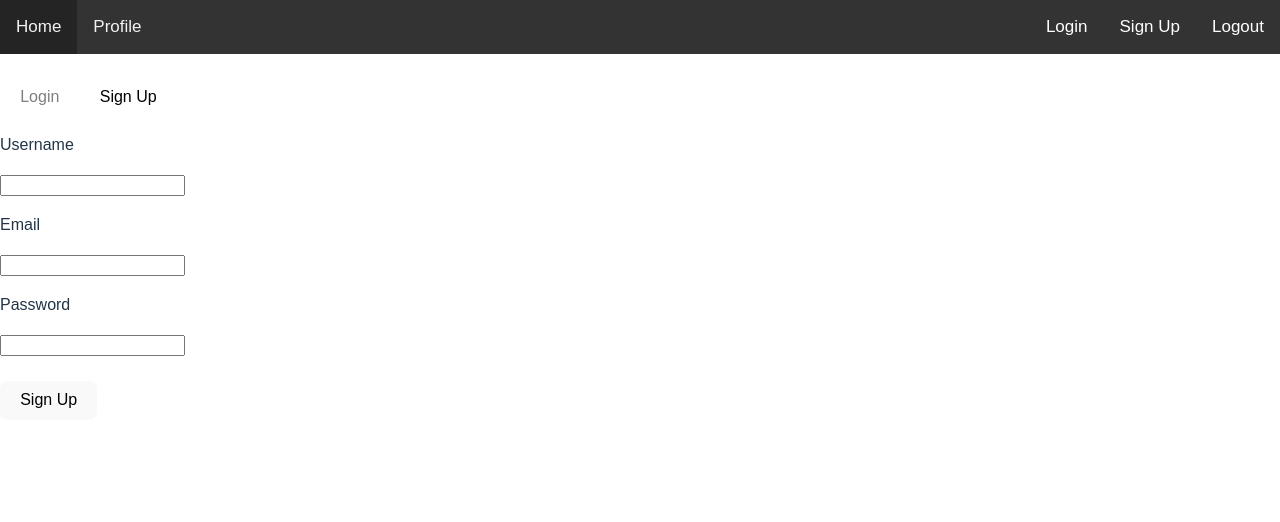
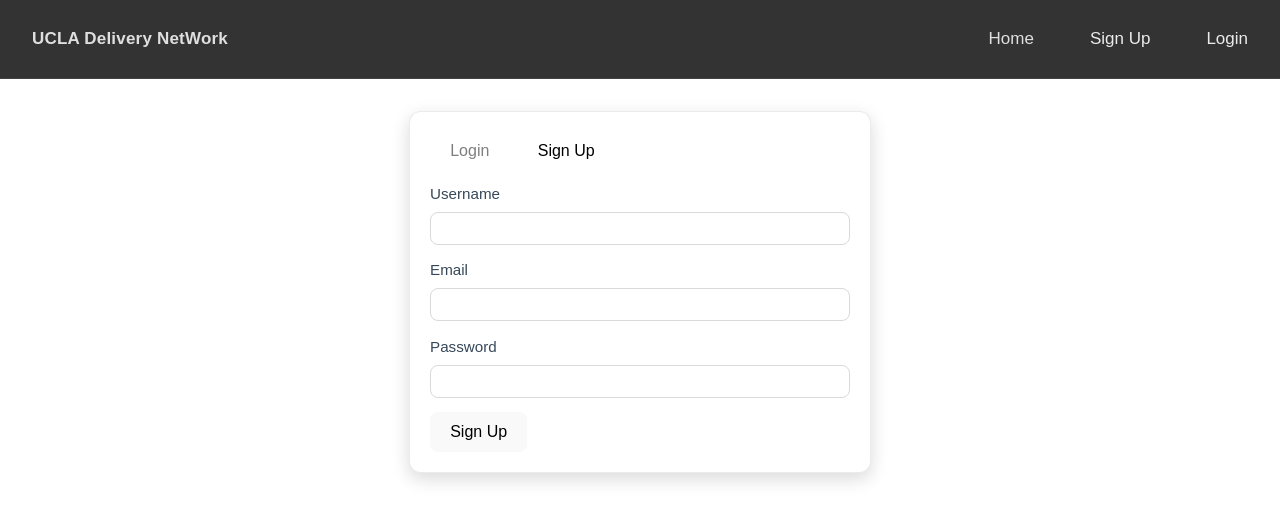
Before and after one commit to MagiCarpy/35L_Project, a React app in the folder frontend/: page /signup in a window 1280 px wide. Shown: the top 522 px of the page. Built offline with nearby package versions, Linux system fonts and the light colour scheme; no server answers; the HTML template or start-up script is replaced by a standard one.

Commit message:
App rework

```diff
--- a/frontend/src/App.jsx
+++ b/frontend/src/App.jsx
@@ -1,5 +1,6 @@
+// App.jsx
 import "./App.css";
-import { BrowserRouter, Routes, Route } from "react-router-dom";
+import { BrowserRouter, Routes, Route, Link } from "react-router-dom";
 import { useEffect, useState } from "react";
 
 import Home from "./pages/Home/Home";
@@ -7,57 +8,58 @@ import Profile from "./pages/Profile/Profile";
 import ProtectedRoute from "./components/ProtectedRoute";
 import LoginSignup from "./pages/LoginSignup/LoginSignup";
 
-
 function App() {
-  // FIXME: define auth out here using useEffect
-
-  //setting up useSate for user sessions
   const [user, setUser] = useState(null);
 
-  //Check if user is login when the app start
+  useEffect(() => {
+    // check session once on load
+    fetch("/api/user/auth", { credentials: "include" })
+      .then((r) => (r.ok ? r.json() : null))
+      .then((data) => setUser(data?.user || null))
+      .catch(() => setUser(null));
+  }, []);
 
   const logout = async () => {
-    const resp = await fetch("/api/user/logout", {
-      method: "GET",
-      credentials: "include",
-    });
-
-    const data = resp.json();
-    window.location.href = "/home";
-    console.log("logged out");
+    try {
+      await fetch("/api/user/logout", { method: "GET", credentials: "include" });
+    } catch (_) {}
+    setUser(null);
+    window.location.assign("/home");
   };
 
   return (
-    <>
-      {/* FIXME: Nav bar here? */}
+    <BrowserRouter>
       <div className="topnav">
-        <a className="active" href="/home">
-          Home
-        </a>
-        <a href="/profile">Profile</a>
-        <a onClick={logout} className="split">
-          Logout
-        </a>
-        <a href="/signup" className="split">
-          Sign Up
-        </a>
-        <a href="/login" className="split">
-          Login
-        </a>
+        <Link className="brand" to="/home">UCLA Delivery NetWork</Link>
+
+        <div className="spacer" />
+
+        <Link to="/home">Home</Link>
+        {user && <Link to="/profile">Profile</Link>}
+
+        {!user ? (
+          <>
+            <Link className="split" to="/signup">Sign Up</Link>
+            <Link className="split" to="/login">Login</Link>
+          </>
+        ) : (
+          <button className="split linklike" onClick={logout}>Logout</button>
+        )}
       </div>
-      <br />
-      <BrowserRouter>
+
+      <div className="pagewrap">
         <Routes>
           <Route path="/" element={<Home />} />
           <Route path="/home" element={<Home />} />
           <Route path="/login" element={<LoginSignup signingUp={false} />} />
           <Route path="/signup" element={<LoginSignup signingUp={true} />} />
+
           <Route element={<ProtectedRoute />}>
             <Route path="/profile" element={<Profile />} />
           </Route>
         </Routes>
-      </BrowserRouter>
-    </>
+      </div>
+    </BrowserRouter>
   );
 }
 
--- a/frontend/src/index.css
+++ b/frontend/src/index.css
@@ -1,3 +1,4 @@
+/* index.css */
 :root {
   font-family: system-ui, Avenir, Helvetica, Arial, sans-serif;
   line-height: 1.5;
@@ -18,22 +19,9 @@ a {
   color: #646cff;
   text-decoration: inherit;
 }
-a:hover {
-  color: #535bf2;
-}
+a:hover { color: #535bf2; }
 
-/* body {
-  margin: 0;
-  display: flex;
-  place-items: center;
-  min-width: 320px;
-  min-height: 100vh;
-} */
-
-h1 {
-  font-size: 3.2em;
-  line-height: 1.1;
-}
+h1 { font-size: 3.2em; line-height: 1.1; }
 
 button {
   border-radius: 8px;
@@ -44,25 +32,76 @@ button {
   font-family: inherit;
   background-color: #1a1a1a;
   cursor: pointer;
-  transition: border-color 0.25s;
+  transition: border-color 0.25s, opacity 0.2s;
 }
-button:hover {
-  border-color: #646cff;
+button:hover { border-color: #646cff; }
+button:focus, button:focus-visible { outline: 4px auto -webkit-focus-ring-color; }
+button:disabled { opacity: 0.6; cursor: not-allowed; }
+
+/* --- New: simple layout and nav --- */
+.pagewrap { max-width: 720px; margin: 2rem auto; padding: 0 1rem; }
+
+.topnav {
+  display: flex; align-items: center; gap: 1rem;
+  padding: 0.75rem 1rem; border-bottom: 1px solid rgba(255,255,255,0.08);
+  position: sticky; top: 0; backdrop-filter: blur(6px);
 }
-button:focus,
-button:focus-visible {
-  outline: 4px auto -webkit-focus-ring-color;
+.topnav a, .topnav .linklike {
+  color: inherit; opacity: 0.9;
+}
+.topnav a:hover, .topnav .linklike:hover { opacity: 1; }
+.topnav .brand { font-weight: 700; letter-spacing: .2px; }
+.topnav .spacer { flex: 1; }
+.topnav .split { margin-left: 0.5rem; }
+.linklike { background: transparent; padding: 0; border: 0; }
+
+/* --- New: card + form --- */
+.centered-card {
+  margin: 2rem auto;
+  max-width: 420px;
+  padding: 1.25rem;
+  border: 1px solid rgba(255,255,255,0.08);
+  border-radius: 12px;
+  background: rgba(255,255,255,0.02);
+  box-shadow: 0 6px 18px rgba(0,0,0,0.15);
 }
 
+.form { display: grid; gap: 0.9rem; }
+.label-input p { margin: 0 0 0.4rem; font-size: 0.95rem; opacity: 0.9; }
+
+input {
+  border-radius: 8px;
+  border: 1px solid rgba(255,255,255,0.18);
+  padding: 0.6em 0.8em; width: 100%; box-sizing: border-box;
+  background: rgba(0,0,0,0.15); color: inherit;
+  transition: border-color 0.2s, background 0.2s;
+}
+input:focus { border-color: #646cff; outline: none; background: rgba(0,0,0,0.25); }
+
+.error {
+  padding: 0.6rem 0.8rem; border-radius: 8px;
+  background: rgba(220, 38, 38, 0.15);
+  border: 1px solid rgba(220, 38, 38, 0.35);
+}
+
+.code {
+  background: rgba(0,0,0,0.2); padding: 0.75rem; border-radius: 8px; overflow: auto;
+}
+
+.muted { opacity: 0.8; }
+
+/* Light mode tweaks */
 @media (prefers-color-scheme: light) {
-  :root {
-    color: #213547;
-    background-color: #ffffff;
-  }
-  a:hover {
-    color: #747bff;
-  }
-  button {
-    background-color: #f9f9f9;
-  }
+  :root { color: #213547; background-color: #ffffff; }
+  a:hover { color: #747bff; }
+  button { background-color: #f9f9f9; }
+  .centered-card { background: #fff; border-color: rgba(0,0,0,0.08); }
+  input { background: #fff; border-color: #d9d9d9; }
 }
+
+/* Mobile */
+@media (max-width: 600px) {
+  .pagewrap { margin-top: 1rem; }
+  .centered-card { max-width: 95%; padding: 1rem; }
+  .topnav { flex-wrap: wrap; gap: 0.6rem; }
+}
--- a/frontend/src/pages/LoginSignup/LoginSignup.jsx
+++ b/frontend/src/pages/LoginSignup/LoginSignup.jsx
@@ -1,74 +1,89 @@
+// LoginSignup.jsx
 import React, { useState, useEffect } from "react";
 import { useNavigate } from "react-router-dom";
 import "./LoginSignup.css";
 
-// FIXME: add logic (ex. redirect to home) if user is currently logged in.
+const API = import.meta.env.VITE_API_BASE || "";
+
 function LoginSignup({ signingUp }) {
   const [loggingIn, setLoggingIn] = useState(!signingUp);
+  const [formData, setFormData] = useState({ username: "", email: "", password: "" });
+  const [loading, setLoading] = useState(false);
+  const [err, setErr] = useState("");
   const navigate = useNavigate();
 
-  // Login State
-  const [formData, setFormData] = useState({
-    username: "",
-    email: "",
-    password: "",
-  });
+  // If already authenticated, bounce to /home
+  useEffect(() => {
+    fetch(`${API}/api/user/auth`, { credentials: "include" })
+      .then(r => (r.ok ? r.json() : null))
+      .then(d => { if (d?.user) navigate("/home", { replace: true }); })
+      .catch(() => {});
+  }, [navigate]);
 
   const handleLogin = async (e) => {
     e.preventDefault();
-
-    const resp = await fetch("/api/user/login", {
+    setErr("");
+    if (!formData.email || !formData.password) {
+      setErr("Email and password are required.");
+      return;
+    }
+    setLoading(true);
+    try {
+      const resp = await fetch(`${API}/api/user/login`, {
         method: "POST",
-      headers: {
-        "Content-Type": "application/json",
-      },
-      body: JSON.stringify({
-        email: formData.email,
-        password: formData.password,
-      }),
+        headers: { "Content-Type": "application/json" },
+        credentials: "include",
+        body: JSON.stringify({ email: formData.email, password: formData.password }),
       });
-    const data = await resp.json();
-
-    if (data.success) {
-      return navigate("/home");
+      const data = await resp.json().catch(() => ({}));
+      if (!resp.ok || (!data?.success && !data?.user)) {
+        throw new Error(data?.error || "Login failed.");
       }
-
-    console.log("Logging In");
+      navigate("/home", { replace: true });
+    } catch (e) {
+      setErr(e.message);
+    } finally {
+      setLoading(false);
+    }
   };
 
   const handleSignup = async (e) => {
     e.preventDefault();
-
-    const resp = await fetch("/api/user/register", {
+    setErr("");
+    if (!formData.username || !formData.email || !formData.password) {
+      setErr("All fields are required.");
+      return;
+    }
+    setLoading(true);
+    try {
+      const resp = await fetch(`${API}/api/user/register`, {
         method: "POST",
         headers: { "Content-Type": "application/json" },
-      body: JSON.stringify({
-        username: formData.username,
-        email: formData.email,
-        password: formData.password,
-      }),
+        credentials: "include",
+        body: JSON.stringify(formData),
       });
-    const data = await resp.json();
-
-    if (data.success) {
-      setLoggingIn(!loggingIn);
+      const data = await resp.json().catch(() => ({}));
+      if (!resp.ok || !data?.success) {
+        throw new Error(data?.error || "Registration failed.");
       }
-
-    console.log("Signing Up");
+      setLoggingIn(true); // switch to login
+    } catch (e) {
+      setErr(e.message);
+    } finally {
+      setLoading(false);
+    }
   };
 
   const handleSwitch = (e, type) => {
     e.preventDefault();
-    if (type === "login") {
-      loggingIn ? pass : setLoggingIn(!loggingIn);
-    }
-    if (type === "signup") {
-      !loggingIn ? pass : setLoggingIn(!loggingIn);
-    }
+    if (type === "login" && !loggingIn) setLoggingIn(true);
+    if (type === "signup" && loggingIn) setLoggingIn(false);
+    setErr("");
   };
 
   return (
-    <div>
+    <div className="centered-card">
+      <div style={{ display: "flex", gap: ".5rem", marginBottom: "0.75rem" }}>
         <button
           type="button"
           className={`switch-button ${!loggingIn && "unfocus-button"}`}
@@ -83,10 +98,11 @@ function LoginSignup({ signingUp }) {
         >
           Sign Up
         </button>
+      </div>
 
       <form
         onSubmit={loggingIn ? handleLogin : handleSignup}
-        className="form-container"
+        className="form"
       >
         {!loggingIn && (
           <label className="label-input">
@@ -94,36 +110,41 @@ function LoginSignup({ signingUp }) {
             <input
               type="text"
               id="username"
-              onChange={(e) =>
-                setFormData({ ...formData, username: e.target.value })
-              }
+              value={formData.username}
+              onChange={(e) => setFormData({ ...formData, username: e.target.value })}
+              autoComplete="username"
             />
           </label>
         )}
+
         <label className="label-input">
           <p>Email</p>
           <input
             type="email"
             id="email"
-            onChange={(e) =>
-              setFormData({ ...formData, email: e.target.value })
-            }
+            value={formData.email}
+            onChange={(e) => setFormData({ ...formData, email: e.target.value })}
+            autoComplete="email"
           />
         </label>
+
         <label className="label-input">
           <p>Password</p>
           <input
             type="password"
             id="password"
-            onChange={(e) =>
-              setFormData({ ...formData, password: e.target.value })
-            }
+            value={formData.password}
+            onChange={(e) => setFormData({ ...formData, password: e.target.value })}
+            autoComplete={loggingIn ? "current-password" : "new-password"}
           />
         </label>
-        <br />
-        <br />
+
+        {err && <div className="error">{err}</div>}
+
         <div>
-          <button type="submit">{loggingIn ? "Login" : "Sign Up"}</button>
+          <button type="submit" disabled={loading}>
+            {loading ? (loggingIn ? "Logging in..." : "Creating account...") : (loggingIn ? "Login" : "Sign Up")}
+          </button>
         </div>
       </form>
     </div>
```
Also changed, not shown: frontend/src/auth/AuthContext.jsx (added, +24 -0 lines), frontend/src/auth/ProtectedRoute.jsx (added, +9 -0 lines), frontend/src/pages/Login.jsx (added, +91 -0 lines), frontend/src/pages/Profile.jsx (added, +13 -0 lines), frontend/src/pages/Register.jsx (added, +60 -0 lines), 2 other files (tests, documents, lock files or other folders). Lines whose indentation alone changed are shown as unchanged.
